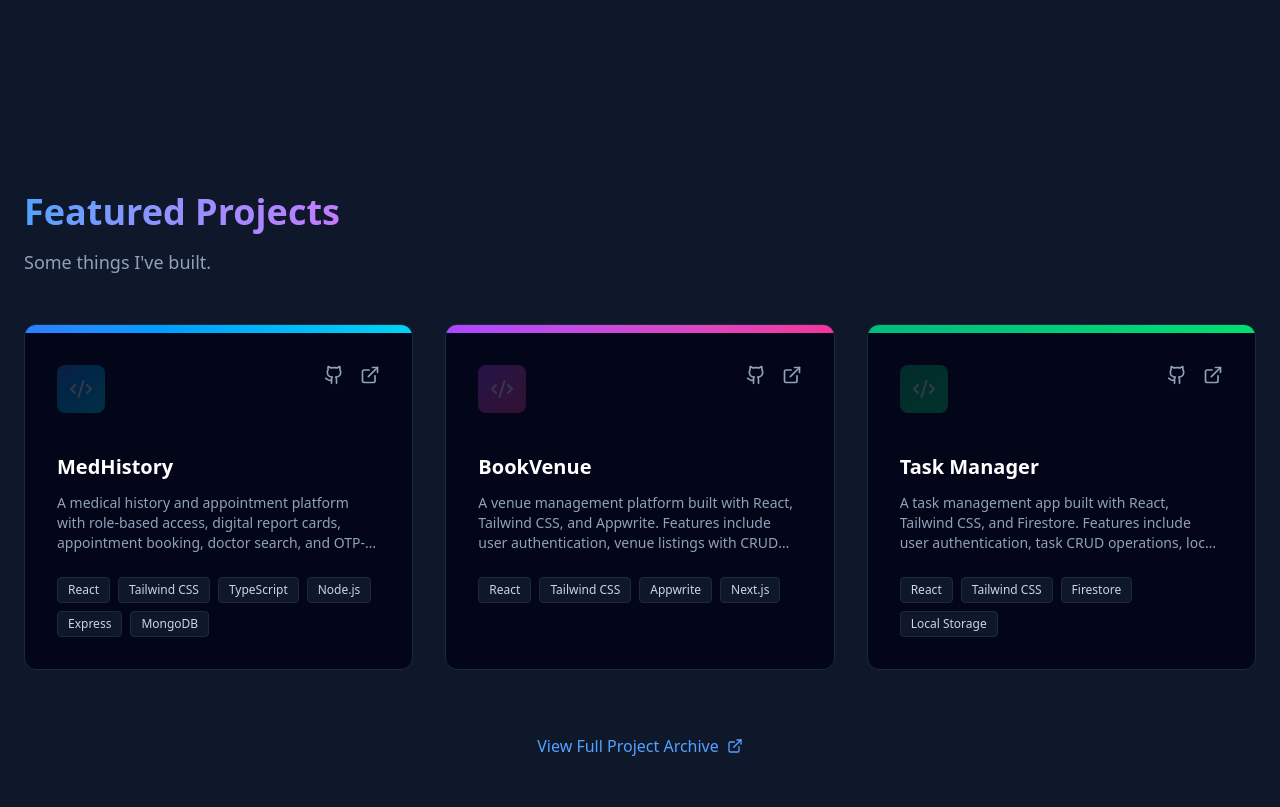
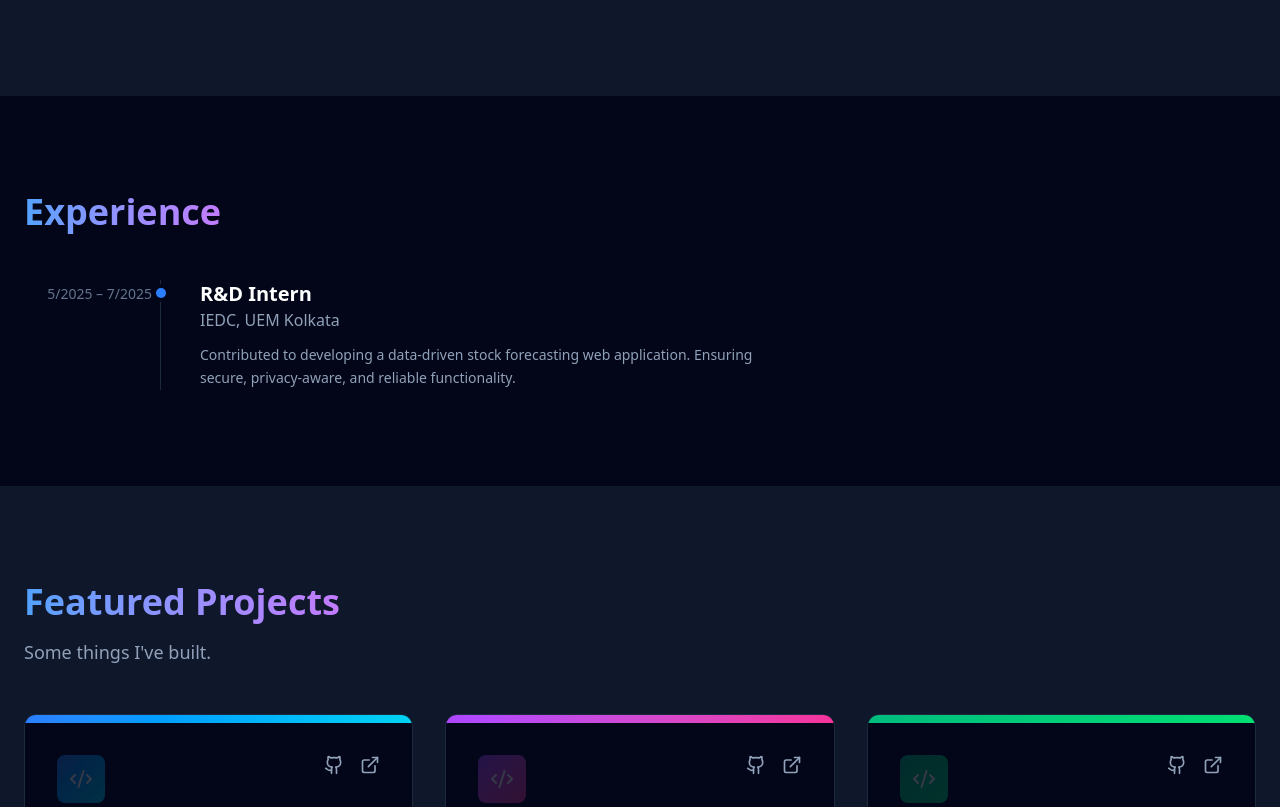
Before and after one commit to Puspak29/puspak-samanta, a React (Vite) app: page / in a window 1280 px wide. Shown: the part 1924-2731 px from the top of the page. Built offline with nearby package versions, Linux system fonts and the light colour scheme.

Commit message:
feat: add experience

```diff
--- a/src/App.jsx
+++ b/src/App.jsx
@@ -9,7 +9,7 @@ const App = () => {
         <Hero />
         <About />
         <Skills />
-        {/* <Experience /> */}
+        <Experience />
         <Projects />
         <Contact />
       </main>
--- a/src/Data.js
+++ b/src/Data.js
@@ -29,17 +29,10 @@ const PORTFOLIO_DATA = {
   experience: [
     {
       id: 1,
-      role: "Frontend Engineering Intern",
-      company: "TechStart Inc.",
-      duration: "Summer 2024",
-      description: "Optimized main dashboard performance by 40% using React Memo and lazy loading. Collaborated with designers to implement a new design system."
-    },
-    {
-      id: 2,
-      role: "CS Teaching Assistant",
-      company: "University Dept of CS",
-      duration: "Fall 2023 - Present",
-      description: "Mentoring 50+ students in Data Structures & Algorithms. Conducting weekly code reviews and lab sessions."
+      role: "R&D Intern",
+      company: "IEDC, UEM Kolkata",
+      duration: "5/2025 – 7/2025",
+      description: "Contributed to developing a data-driven stock forecasting web application. Ensuring secure, privacy-aware, and reliable functionality."
     }
   ],
   projects: [
```
